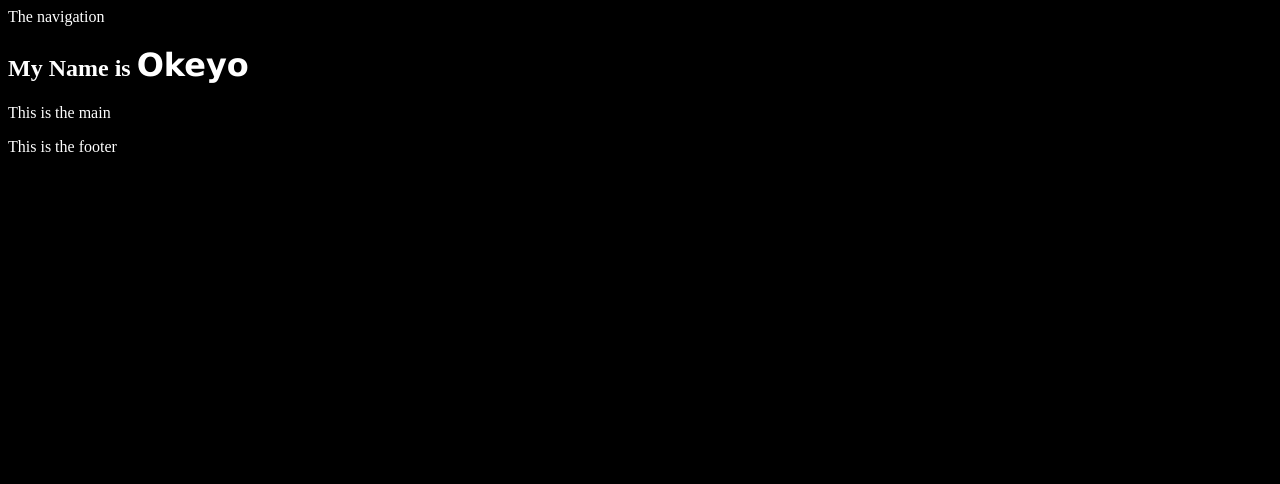
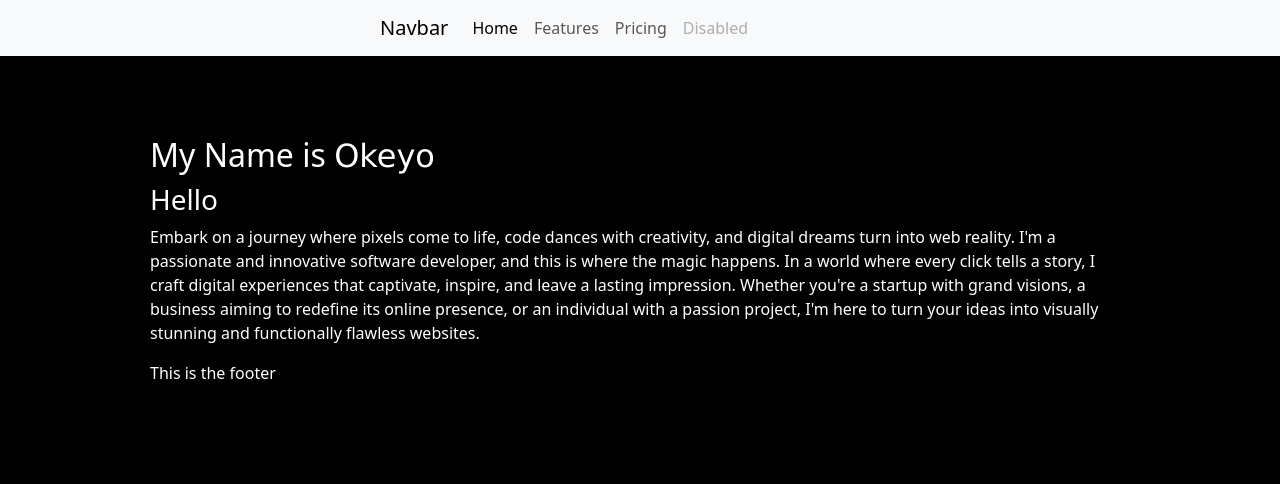
Before and after one commit to pronepoet/simple-website, a plain HTML site: page index.html in a window 1280 px wide. Drawn offline with nearby package versions, Linux system fonts and the light colour scheme.

Commit message:
✨💄Feat: Added navbar and styling

```diff
--- a/index.html
+++ b/index.html
@@ -3,21 +3,57 @@
 <head>
     <meta charset="UTF-8">
     <meta name="viewport" content="width=device-width, initial-scale=1.0">
-    <title>Document</title>
+    <title>Okeyo</title>
+
+<link href="https://cdn.jsdelivr.net/npm/bootstrap@5.3.2/dist/css/bootstrap.min.css" rel="stylesheet" integrity="sha384-T3c6CoIi6uLrA9TneNEoa7RxnatzjcDSCmG1MXxSR1GAsXEV/Dwwykc2MPK8M2HN" crossorigin="anonymous">
 <link rel="stylesheet" href="./style.css">
 </head>
 <body>
+    <nav class="navbar navbar-expand-lg bg-body-tertiary new">
+        <div class="container-fluid">
+          <a class="navbar-brand" href="#">Navbar</a>
+          <button class="navbar-toggler" type="button" data-bs-toggle="collapse" data-bs-target="#navbarNav" aria-controls="navbarNav" aria-expanded="false" aria-label="Toggle navigation">
+            <span class="navbar-toggler-icon"></span>
+          </button>
+          <div class="collapse navbar-collapse" id="navbarNav">
+            <ul class="navbar-nav">
+              <li class="nav-item">
+                <a class="nav-link active" aria-current="page" href="#">Home</a>
+              </li>
+              <li class="nav-item">
+                <a class="nav-link" href="#">Features</a>
+              </li>
+              <li class="nav-item">
+                <a class="nav-link" href="#">Pricing</a>
+              </li>
+              <li class="nav-item">
+                <a class="nav-link disabled" aria-disabled="true">Disabled</a>
+              </li>
+            </ul>
+          </div>
+        </div>
+      </nav>
+   <div class="container">
 
-   <container>
-    <nav>The navigation</nav>
+
+
     <h2>My Name is <span class="name">Okeyo</span></h2>
- <p>This is the main</p>
-   </container>
-  <footer>
+    <h3>Hello</h3>
+    <p>Embark on a journey where pixels come to life, code dances with creativity, and digital dreams turn into web reality. I'm a passionate and innovative software developer,
+         and this is where the magic happens.
+
+        In a world where every click tells a story, I craft digital experiences that captivate, inspire, and leave a lasting impression. Whether you're a startup with grand
+        visions, a business aiming to redefine its online
+        presence, or an individual with a passion project, I'm here to turn your ideas into visually stunning and functionally flawless websites.</p>
+
+ <footer>
     <p>This is the footer</p>
   </footer>
+ </div>
+
    <form action=""></form>
 
+   <script src="https://cdn.jsdelivr.net/npm/bootstrap@5.3.2/dist/js/bootstrap.bundle.min.js" integrity="sha384-C6RzsynM9kWDrMNeT87bh95OGNyZPhcTNXj1NW7RuBCsyN/o0jlpcV8Qyq46cDfL" crossorigin="anonymous"></script>
 
 </body>
 </html>
--- a/style.css
+++ b/style.css
@@ -6,3 +6,11 @@ body{
     font-family:'Lucida Sans', 'Lucida Sans Regular', 'Lucida Grande', 'Lucida Sans Unicode', Geneva, Verdana, sans-serif;
     font-size: 2rem;
 }
+.container{
+    padding:5rem;
+    margin: 2px solid red;
+}
+.new{
+    padding-left:23rem;
+    padding-right:23rem;
+}
```
